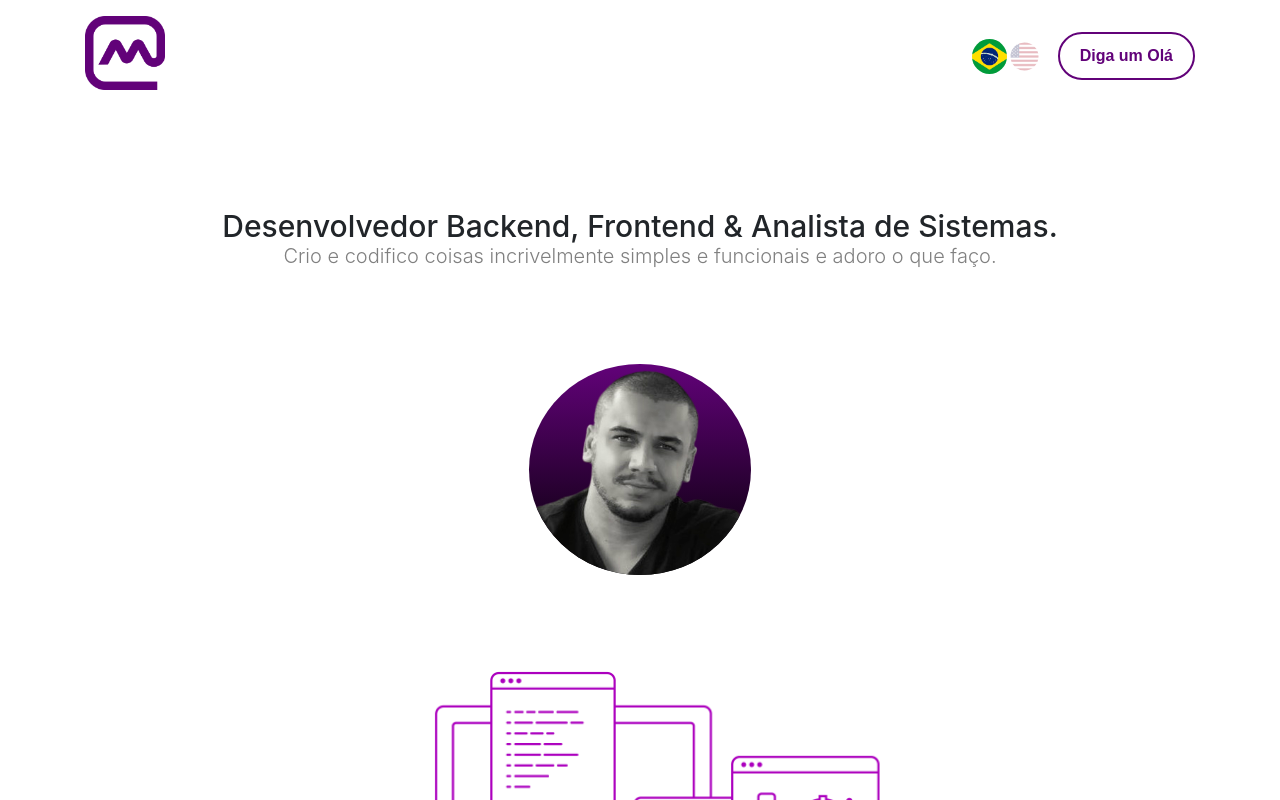
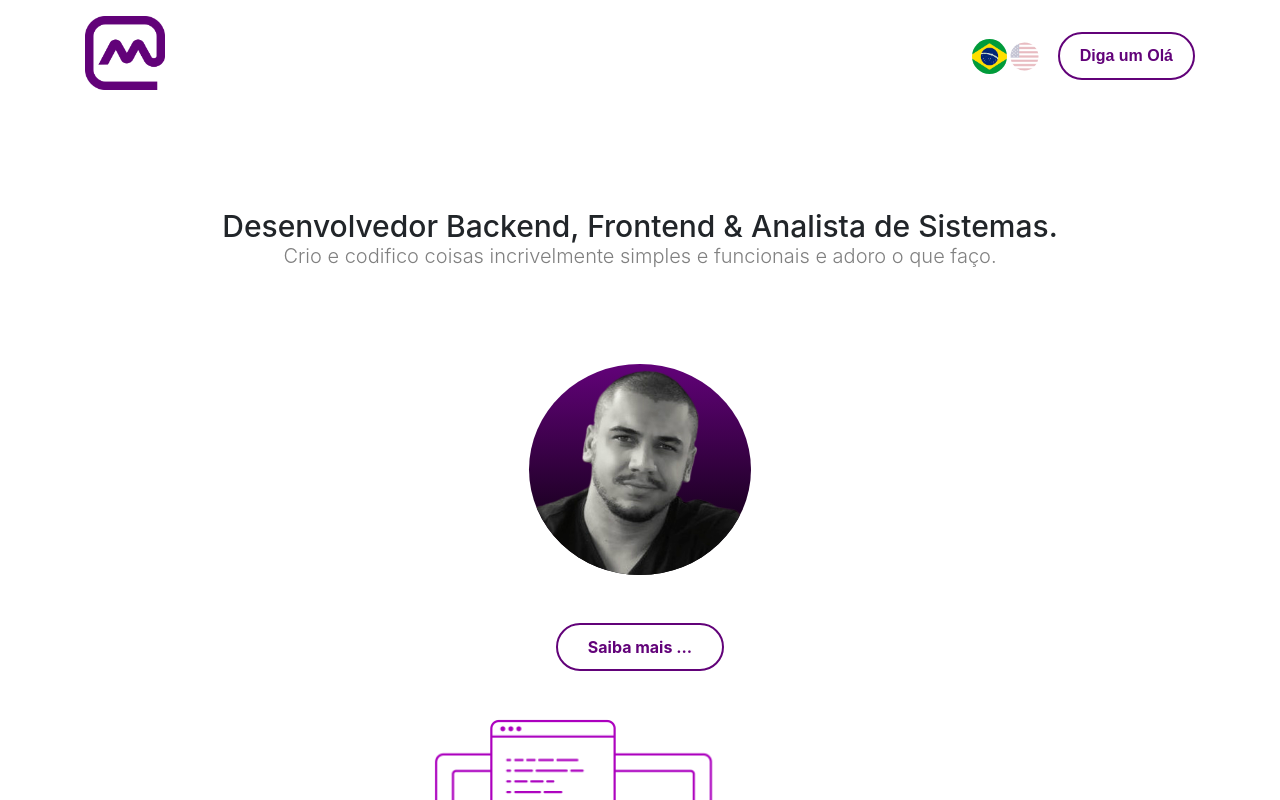
Before and after one commit to marcusvbda/portfolio, a Next.js app: page / in a window 1280 px wide. Shown: the top 800 px of the page. Built offline with nearby package versions, Linux system fonts and the light colour scheme.

Commit message:
components

```diff
--- a/components/logo.js
+++ b/components/navbar/_logo.js
@@ -1,5 +1,5 @@
 import React, { useContext } from 'react'
-import { GlobalContext } from '../context/globalContext'
+import { GlobalContext } from '../../context/globalContext'
 
 const Logo = ({ h, w }) => {
     const { systemConfig } = useContext(GlobalContext)
--- a/components/navbar.js
+++ b/components/navbar/index.js
@@ -1,7 +1,7 @@
 import React, { useState, useContext } from 'react'
-import Logo from './logo'
+import Logo from './_logo'
 import Link from 'next/link'
-import { GlobalContext } from '../context/globalContext'
+import { GlobalContext } from '../../context/globalContext'
 import { Container } from 'react-bootstrap'
 
 const Navbar = () => {
--- a/components/template.js
+++ b/components/template.js
@@ -1,10 +1,10 @@
 import React from 'react'
 import Head from 'next/head'
-import Navbar from './navbar'
+import Navbar from '@/components/navbar'
 
 const Template = ({ children, title, description, image, type }) => {
     const defaultTitle = "Marcus Vinicius Bassalobre de Assis"
-    const defaultDescription = `Lorem ipsum dolor sit amet, consectetur adipiscing elit. Curabitur interdum nunc id erat suscipit, in dignissim enim tristique.`
+    const defaultDescription = `Marcus Vinicius Bassalobre de Assis, Backend & Frontend developer`
     const defaultImageExtension = "image/png"
     const defaultType = "website"
 
--- a/langs/EN.js
+++ b/langs/EN.js
@@ -11,6 +11,7 @@ const EN = {
     "index.technologies": "Technologies",
     "index.my_recent_jobs": "My recent jobs",
     "index.recent_jobs": "Here are a few projects I've worked on recently. Want to see more?",
+    "index.know_more": "More about me",
 
     "navbar.sayhello": "Say Hello",
 }
--- a/langs/PT_BR.js
+++ b/langs/PT_BR.js
@@ -11,7 +11,7 @@ const PT_BR = {
     "index.technologies": "Tecnologias",
     "index.my_recent_jobs": "Meus jobs recentes",
     "index.recent_jobs": "Aqui alguns dos projetos que trabalhei recentemente. Deseja ver mais ?",
-
+    "index.know_more": "Saiba mais",
     "navbar.sayhello": "Diga um Olá",
 }
 export default PT_BR
--- a/pages/_app.js
+++ b/pages/_app.js
@@ -1,9 +1,9 @@
 import Router from 'next/router'
 import NProgress from 'nprogress'
 import 'nprogress/nprogress.css'
-import GlobalContextProvider from '../context/globalContext'
-import ParseCookies from '../utils/parseCookies'
-import "../scss/app.scss"
+import GlobalContextProvider from '@/context/globalContext'
+import ParseCookies from '@/utils/parseCookies'
+import "@/scss/app.scss"
 
 Router.events.on('routeChangeStart', () => NProgress.start())
 Router.events.on('routeChangeComplete', () => NProgress.done())
--- a/pages/index.js
+++ b/pages/index.js
@@ -1,6 +1,6 @@
 import React, { useContext } from 'react'
-import { GlobalContext } from '../context/globalContext'
-import Template from '../components/template'
+import { GlobalContext } from '@/context/globalContext'
+import Template from '@/components/template'
 import Link from 'next/link'
 import { Container } from 'react-bootstrap'
 
@@ -17,6 +17,9 @@ const Home = () => {
                         <div className="avatar my-5">
                             <img className="w-100" src="/images/photo.png" alt="avatar" />
                         </div>
+                        <Link href="#about">
+                            <a className="about-btn">{translate('index.know_more')} ...</a>
+                        </Link>
                         <div className="hero-endsection mt-5">
                             <img className="w-100" src="/images/hero.png" alt="hero" />
                         </div>
--- a/scss/app.scss
+++ b/scss/app.scss
@@ -170,6 +170,20 @@ html {
 	color: $primaryColor!important;
 }
 
+.about-btn {
+	color :$primaryColor!important;
+	font-weight: bolder;
+	border: 2px solid $primaryColor;
+    padding: 10px 30px 10px 30px;
+	border-radius: 30px;
+	transition: .7s;
+	text-decoration: none!important;
+	&:hover {
+		background-color: $primaryColor;
+		color: white!important;
+	}
+}
+
 @media only screen and (max-width: 768px) {
 	.avatar {
 		width: 80%;
```
Also changed, not shown: jsconfig.json (added, +10 -0 lines).
